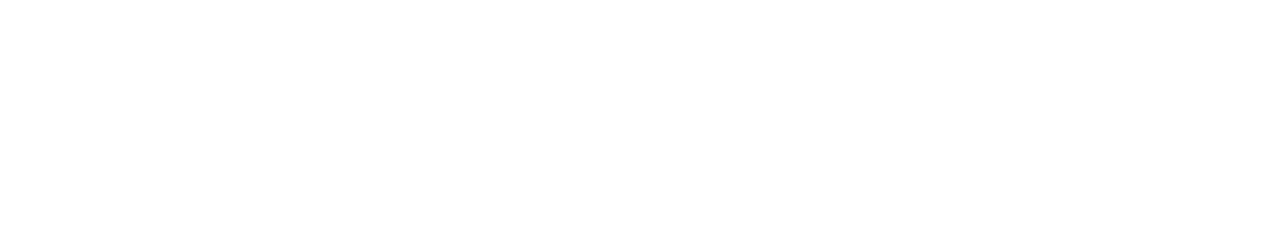
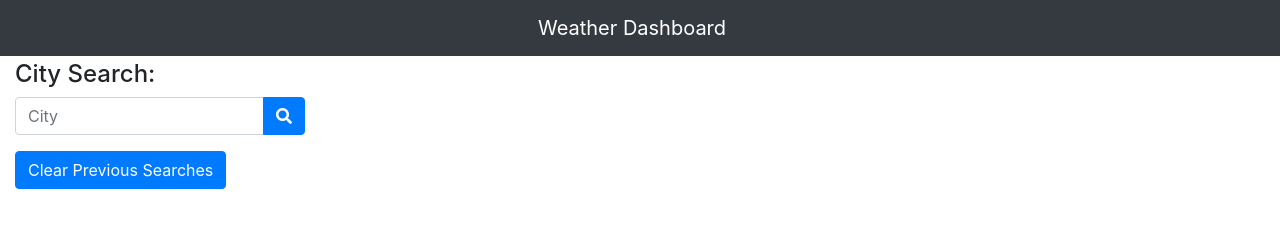
Before and after one commit to TrevorGrilley/weather-dashboard, a plain HTML site: page index.html in a window 1280 px wide. Drawn offline with nearby package versions, Linux system fonts and the light colour scheme.

Commit message:
add search bar to index.html

```diff
--- a/index.html
+++ b/index.html
@@ -11,6 +11,27 @@
 </head>
 
 <body>
+    <nav class="navbar navbar-dark bg-dark">
+        <span class="navbar-brand w-100 text-center">Weather Dashboard</span>
+    </nav>
+
+    <div class="container-fluid">
+        <div class="row">
+            <div class="col-lg-3 bg-white">
+                <h4 class="mt-1">City Search:</h4>
+                <div class="input-group mb-3">
+                    <input id="city-search" type="text" class="form-control" placeholder="City">
+                    <div class="input-group-append">
+                        <button class="btn btn-primary" type="button" id="search-button">
+                            <i class="fas fa-search"></i>
+                        </button>
+                    </div>
+                </div>
+
+                <button class="btn btn-primary mb-3" type="button" id="clear-previous-searches">Clear Previous Searches</button>
+                <form id="searches"></form>
+            </div>
+
 
     <script src="https://cdnjs.cloudflare.com/ajax/libs/moment.js/2.27.0/moment.min.js"></script>
     <script src="./assets/js/script.js"></script>
```
